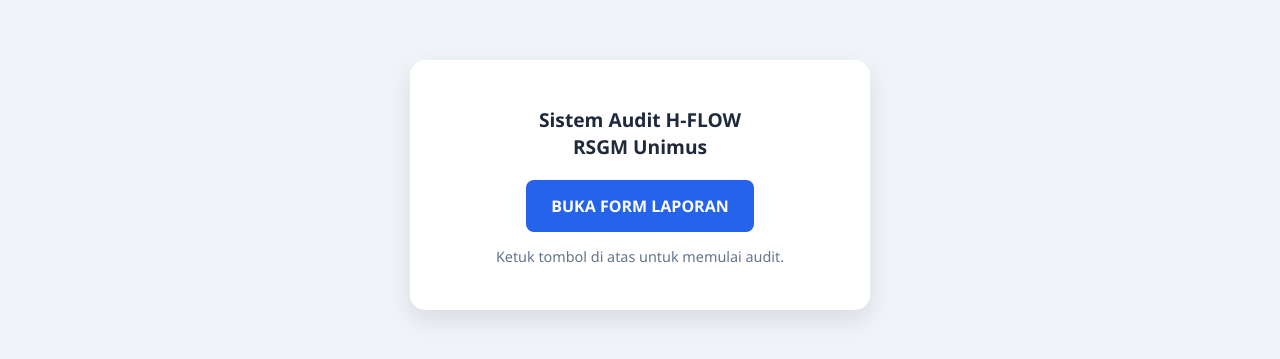
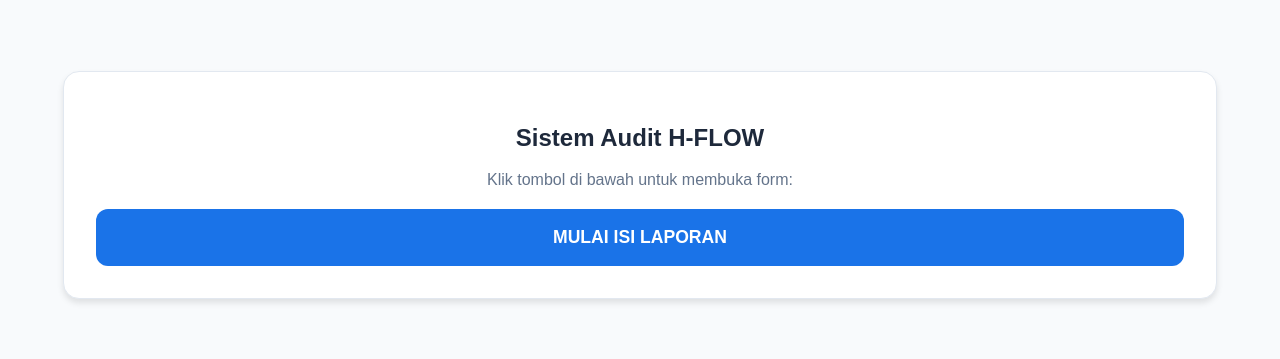
Before and after one commit to Isruldi/H-FLOW_RSGM, a plain HTML site: page index.html in a window 1280 px wide. Shown: the part 215-574 px from the top of the page. Drawn offline with Linux system fonts and the light colour scheme.

Commit message:
Update index.html

```diff
--- a/index.html
+++ b/index.html
@@ -5,20 +5,21 @@
     <meta name="viewport" content="width=device-width, initial-scale=1.0">
     <title>H-FLOW RSGM Unimus</title>
     <style>
-        body { font-family: 'Segoe UI', Tahoma, Geneva, Verdana, sans-serif; display: flex; flex-direction: column; justify-content: center; align-items: center; height: 100vh; margin: 0; background-color: #f0f4f8; text-align: center; }
-        .card { background: white; padding: 30px; border-radius: 15px; box-shadow: 0 10px 25px rgba(0,0,0,0.1); width: 80%; max-width: 400px; }
-        h2 { color: #1e293b; margin-bottom: 20px; font-size: 1.2rem; }
-        .btn { background: #2563eb; color: white; padding: 15px 25px; border-radius: 8px; text-decoration: none; font-weight: bold; display: inline-block; transition: background 0.3s; border: none; cursor: pointer; font-size: 1rem; }
-        .btn:hover { background: #1d4ed8; }
-        p { color: #64748b; font-size: 0.9rem; margin-top: 15px; }
+        body { font-family: sans-serif; display: flex; flex-direction: column; justify-content: center; align-items: center; height: 100vh; margin: 0; background: #f8fafc; text-align: center; }
+        .box { background: white; padding: 2rem; border-radius: 1rem; box-shadow: 0 4px 6px rgba(0,0,0,0.1); border: 1px solid #e2e8f0; width: 85%; }
+        .btn { background: #1a73e8; color: white; padding: 18px 30px; border-radius: 12px; text-decoration: none; font-weight: bold; display: block; font-size: 1.1rem; margin-top: 20px; }
     </style>
 </head>
 <body>
-    <div class="card">
-        <h2>Sistem Audit H-FLOW<br>RSGM Unimus</h2>
-        <!-- Link ini akan langsung membuka aplikasi tanpa lewat Drive -->
-        <a href="https://script.google.com/macros/s/AKfycbyfbcGEQ1zyfqWARkekEbLZJ-Po92QGEbvaNucdZ7sElVJXGWm6F8Nm2_-WGYEyMbjwBg/exec" class="btn">BUKA FORM LAPORAN</a>
-        <p>Ketuk tombol di atas untuk memulai audit.</p>
+    <div class="box">
+        <h2 style="color: #1e293b;">Sistem Audit H-FLOW</h2>
+        <p style="color: #64748b;">Klik tombol di bawah untuk membuka form:</p>
+
+        <!-- target="_blank" dan rel="noopener" memaksa browser membuka tab baru, bukan aplikasi Drive -->
+        <a href="https://script.google.com/macros/s/AKfycbyfbcGEQ1zyfqWARkekEbLZJ-Po92QGEbvaNucdZ7sElVJXGWm6F8Nm2_-WGYEyMbjwBg/exec"
+           target="_blank"
+           rel="noopener noreferrer"
+           class="btn">MULAI ISI LAPORAN</a>
     </div>
 </body>
 </html>
```
